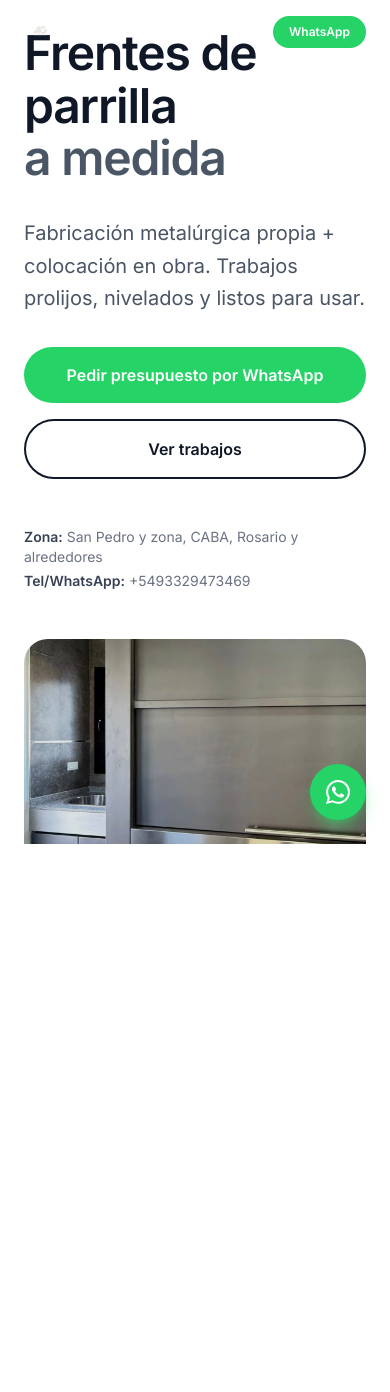
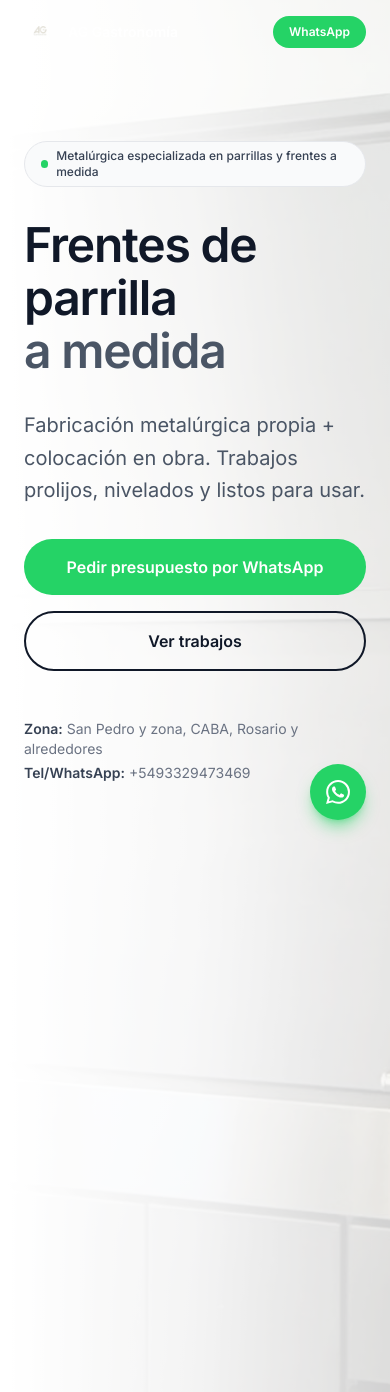
Before and after one commit to bautigr02/ag-landing, a Next.js app: page / in a window 390 px wide. Shown: the top 1392 px of the page. Built offline with nearby package versions, Linux system fonts and the light colour scheme.

Commit message:
fix deploy

```diff
--- a/src/app/globals.css
+++ b/src/app/globals.css
@@ -43,13 +43,13 @@ html {
 html[data-section-theme="light"] {
   background-color: #ffffff;
   color: #1d1d1f;
-  transition: background-color 0.7s ease, color 0.7s ease;
+  transition: background-color 0.4s ease, color 0.4s ease;
 }
 
 html[data-section-theme="dark"] {
   background-color: #000000;
   color: #f5f5f7;
-  transition: background-color 0.7s ease, color 0.7s ease;
+  transition: background-color 0.4s ease, color 0.4s ease;
 }
 
 /* Smooth scroll behavior */
--- a/src/components/SectionWrapper.tsx
+++ b/src/components/SectionWrapper.tsx
@@ -11,9 +11,9 @@ interface SectionWrapperProps {
 }
 
 const fadeInUp = {
-  initial: { opacity: 0, y: 40 },
+  initial: { opacity: 0, y: 30 },
   animate: { opacity: 1, y: 0 },
-  transition: { duration: 0.6, ease: [0.22, 1, 0.36, 1] },
+  transition: { duration: 0.3, ease: "easeOut" },
 };
 
 export function SectionWrapper({
--- a/src/components/StickyNavbar.tsx
+++ b/src/components/StickyNavbar.tsx
@@ -64,7 +64,7 @@ export function StickyNavbar() {
 
   return (
     <nav
-      className={`fixed top-0 left-0 right-0 z-50 transition-all duration-500 ${
+      className={`fixed top-0 left-0 right-0 z-50 transition-all duration-300 ${
         isScrolled
           ? isDark
             ? "bg-black/80 backdrop-blur-xl border-b border-white/10"
--- a/src/sections/Benefits.tsx
+++ b/src/sections/Benefits.tsx
@@ -16,9 +16,9 @@ const containerVariants = {
   hidden: { opacity: 0 },
   visible: {
     opacity: 1,
-    transition: {
-      staggerChildren: 0.1,
-    },
+      transition: {
+        staggerChildren: 0.05,
+      },
   },
 };
 
@@ -28,8 +28,7 @@ const itemVariants = {
     opacity: 1,
     y: 0,
     transition: {
-      duration: 0.5,
-      ease: [0.22, 1, 0.36, 1],
+      duration: 0.3,
     },
   },
 };
@@ -42,7 +41,7 @@ export function Benefits() {
           initial={{ opacity: 0, y: 40 }}
           whileInView={{ opacity: 1, y: 0 }}
           viewport={{ once: true, margin: "-100px" }}
-          transition={{ duration: 0.6 }}
+          transition={{ duration: 0.3, ease: "easeOut" }}
           className="text-center mb-16"
         >
           <h2 className="text-5xl md:text-6xl lg:text-7xl font-semibold tracking-tight text-white mb-6">
--- a/src/sections/Contact.tsx
+++ b/src/sections/Contact.tsx
@@ -17,7 +17,7 @@ export function Contact() {
           initial={{ opacity: 0, y: 40 }}
           whileInView={{ opacity: 1, y: 0 }}
           viewport={{ once: true, margin: "-100px" }}
-          transition={{ duration: 0.6 }}
+          transition={{ duration: 0.3, ease: "easeOut" }}
           className="text-center mb-16"
         >
           <h2 className="text-5xl md:text-6xl lg:text-7xl font-semibold tracking-tight text-white mb-6">
@@ -34,7 +34,7 @@ export function Contact() {
             initial={{ opacity: 0, x: -40 }}
             whileInView={{ opacity: 1, x: 0 }}
             viewport={{ once: true, margin: "-50px" }}
-            transition={{ duration: 0.6 }}
+            transition={{ duration: 0.3, ease: "easeOut" }}
             className="p-8 rounded-3xl bg-white/5 backdrop-blur-sm border border-white/10 space-y-6"
           >
             <div>
@@ -104,7 +104,7 @@ export function Contact() {
             initial={{ opacity: 0, x: 40 }}
             whileInView={{ opacity: 1, x: 0 }}
             viewport={{ once: true, margin: "-50px" }}
-            transition={{ duration: 0.6 }}
+            transition={{ duration: 0.3, ease: "easeOut" }}
             className="p-8 rounded-3xl bg-white/5 backdrop-blur-sm border border-white/10"
           >
             <div className="text-xs font-semibold uppercase tracking-wider text-white/60 mb-4">
--- a/src/sections/FAQ.tsx
+++ b/src/sections/FAQ.tsx
@@ -41,7 +41,7 @@ export function FAQ() {
           initial={{ opacity: 0, y: 40 }}
           whileInView={{ opacity: 1, y: 0 }}
           viewport={{ once: true, margin: "-100px" }}
-          transition={{ duration: 0.6 }}
+          transition={{ duration: 0.3, ease: "easeOut" }}
           className="text-center mb-16"
         >
           <h2 className="text-5xl md:text-6xl lg:text-7xl font-semibold tracking-tight text-gray-900 mb-6">
@@ -60,7 +60,7 @@ export function FAQ() {
               initial={{ opacity: 0, y: 20 }}
               whileInView={{ opacity: 1, y: 0 }}
               viewport={{ once: true, margin: "-50px" }}
-              transition={{ duration: 0.4, delay: index * 0.05 }}
+              transition={{ duration: 0.3, delay: index * 0.03, ease: "easeOut" }}
             >
               <dt>
                 <button
@@ -85,7 +85,7 @@ export function FAQ() {
                   height: openIndex === index ? "auto" : 0,
                   opacity: openIndex === index ? 1 : 0,
                 }}
-                transition={{ duration: 0.3 }}
+                transition={{ duration: 0.2, ease: "easeOut" }}
                 className="overflow-hidden"
               >
                 <div className="p-6 pt-0 text-gray-600 leading-relaxed">
--- a/src/sections/Gallery.tsx
+++ b/src/sections/Gallery.tsx
@@ -39,7 +39,7 @@ export function Gallery() {
           initial={{ opacity: 0, y: 40 }}
           whileInView={{ opacity: 1, y: 0 }}
           viewport={{ once: true, margin: "-100px" }}
-          transition={{ duration: 0.6 }}
+          transition={{ duration: 0.3, ease: "easeOut" }}
           className="text-center mb-16"
         >
           <h2 className="text-5xl md:text-6xl lg:text-7xl font-semibold tracking-tight text-gray-900 mb-6">
@@ -59,7 +59,7 @@ export function Gallery() {
               initial={{ opacity: 0, scale: 0.9 }}
               whileInView={{ opacity: 1, scale: 1 }}
               viewport={{ once: true, margin: "-50px" }}
-              transition={{ duration: 0.5, delay: index * 0.1 }}
+              transition={{ duration: 0.3, delay: index * 0.05, ease: "easeOut" }}
               className="group relative aspect-[4/3] overflow-hidden rounded-2xl bg-gray-100"
             >
               <Image
--- a/src/sections/Hero.tsx
+++ b/src/sections/Hero.tsx
@@ -27,18 +27,31 @@ export function Hero() {
 
   return (
     <div ref={containerRef} className="relative min-h-screen">
+      {/* Imagen de fondo */}
+      <div className="absolute inset-0 z-0">
+        <Image
+          src="/galeria/IMG_6992.jpeg"
+          alt="Frente de parrilla instalado por AG División Gastronomía"
+          fill
+          priority
+          className="object-cover"
+        />
+        <div className="absolute inset-0 bg-gradient-to-r from-white via-white/90 to-white/70" />
+        <div className="absolute inset-0 bg-white/40 lg:bg-white/60" />
+      </div>
+
       {/* Sticky container */}
-      <div className="sticky top-0 h-screen flex items-center justify-center overflow-hidden">
+      <div className="sticky top-0 h-screen flex items-center justify-center overflow-hidden pt-20 md:pt-0">
         <motion.div
           style={{ opacity, scale, y }}
-          className="mx-auto max-w-7xl px-6 w-full"
+          className="relative z-10 mx-auto max-w-7xl px-6 w-full"
         >
           <div className="grid lg:grid-cols-2 gap-12 items-center">
             {/* Texto */}
             <motion.div
               initial={{ opacity: 0, y: 30 }}
               animate={{ opacity: 1, y: 0 }}
-              transition={{ duration: 0.8, delay: 0.2 }}
+              transition={{ duration: 0.4, delay: 0.1, ease: "easeOut" }}
               className="space-y-8"
             >
               <div className="inline-flex items-center gap-2 rounded-full border border-gray-200 bg-gray-50 px-4 py-1.5 text-xs font-medium text-gray-700">
@@ -86,22 +99,6 @@ export function Hero() {
                 </div>
               </div>
             </motion.div>
-
-            {/* Imagen */}
-            <motion.div
-              initial={{ opacity: 0, x: 30 }}
-              animate={{ opacity: 1, x: 0 }}
-              transition={{ duration: 0.8, delay: 0.4 }}
-              className="relative aspect-[4/3] rounded-3xl overflow-hidden"
-            >
-              <Image
-                src="/galeria/IMG_6992.jpeg"
-                alt="Frente de parrilla instalado por AG División Gastronomía"
-                fill
-                priority
-                className="object-cover"
-              />
-            </motion.div>
           </div>
         </motion.div>
       </div>
--- a/src/sections/Process.tsx
+++ b/src/sections/Process.tsx
@@ -34,7 +34,7 @@ export function Process() {
           initial={{ opacity: 0, y: 40 }}
           whileInView={{ opacity: 1, y: 0 }}
           viewport={{ once: true, margin: "-100px" }}
-          transition={{ duration: 0.6 }}
+          transition={{ duration: 0.3, ease: "easeOut" }}
           className="text-center mb-20"
         >
           <h2 className="text-5xl md:text-6xl lg:text-7xl font-semibold tracking-tight text-white mb-6">
@@ -53,7 +53,7 @@ export function Process() {
               initial={{ opacity: 0, y: 40 }}
               whileInView={{ opacity: 1, y: 0 }}
               viewport={{ once: true, margin: "-50px" }}
-              transition={{ duration: 0.5, delay: index * 0.1 }}
+              transition={{ duration: 0.3, delay: index * 0.05, ease: "easeOut" }}
               className="p-8 rounded-3xl bg-white/5 backdrop-blur-sm border border-white/10"
             >
               <div className="flex items-start gap-6">
--- a/src/sections/Services.tsx
+++ b/src/sections/Services.tsx
@@ -73,7 +73,7 @@ export function Services() {
           initial={{ opacity: 0, y: 40 }}
           whileInView={{ opacity: 1, y: 0 }}
           viewport={{ once: true, margin: "-100px" }}
-          transition={{ duration: 0.6 }}
+          transition={{ duration: 0.3, ease: "easeOut" }}
           className="text-center mb-16"
         >
           <h2 className="text-5xl md:text-6xl lg:text-7xl font-semibold tracking-tight text-gray-900 mb-6">
@@ -92,7 +92,7 @@ export function Services() {
               initial={{ opacity: 0, y: 40 }}
               whileInView={{ opacity: 1, y: 0 }}
               viewport={{ once: true, margin: "-50px" }}
-              transition={{ duration: 0.5, delay: index * 0.1 }}
+              transition={{ duration: 0.3, delay: index * 0.05, ease: "easeOut" }}
               className="flex flex-col p-8 rounded-3xl border border-gray-200 bg-white hover:shadow-xl transition-all duration-300 group"
             >
               <h3 className="text-2xl font-semibold text-gray-900 mb-3">
--- a/src/sections/Testimonials.tsx
+++ b/src/sections/Testimonials.tsx
@@ -29,7 +29,7 @@ export function Testimonials() {
           initial={{ opacity: 0, y: 40 }}
           whileInView={{ opacity: 1, y: 0 }}
           viewport={{ once: true, margin: "-100px" }}
-          transition={{ duration: 0.6 }}
+          transition={{ duration: 0.3, ease: "easeOut" }}
           className="text-center mb-16"
         >
           <h2 className="text-5xl md:text-6xl lg:text-7xl font-semibold tracking-tight text-white mb-6">
@@ -48,7 +48,7 @@ export function Testimonials() {
               initial={{ opacity: 0, y: 40 }}
               whileInView={{ opacity: 1, y: 0 }}
               viewport={{ once: true, margin: "-50px" }}
-              transition={{ duration: 0.5, delay: index * 0.1 }}
+              transition={{ duration: 0.3, delay: index * 0.05, ease: "easeOut" }}
               className="flex flex-col p-8 rounded-3xl bg-white/5 backdrop-blur-sm border border-white/10"
             >
               <blockquote className="text-lg text-white/90 mb-6 flex-grow leading-relaxed">
```
Also changed, not shown: 2 other files (tests, documents, lock files or other folders).
